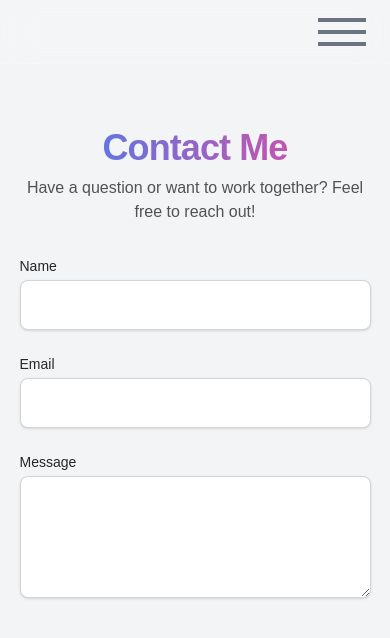
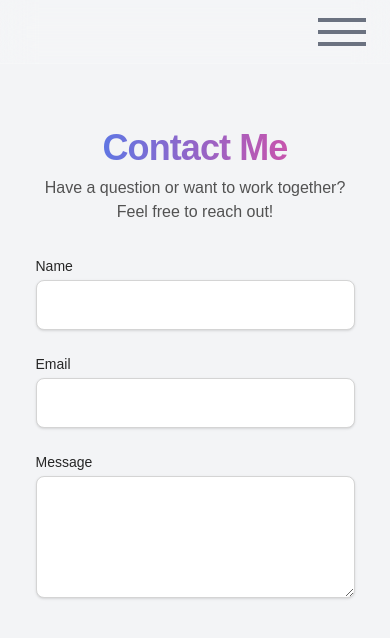
Before and after one commit to hanzfernando/portfolio, a React (Vite) app in the folder frontend/: page /contact in a window 390 px wide. Shown: the top 638 px of the page. Built offline with nearby package versions, Linux system fonts and the light colour scheme.

Commit message:
fix: added a margin top on ProjectShowcase, added padding x on ContactMePage

```diff
--- a/frontend/src/components/ProjectShowcase.jsx
+++ b/frontend/src/components/ProjectShowcase.jsx
@@ -56,7 +56,7 @@ const ProjectShowcase = ({ projects }) => {
   return (
     <>
       {selectedProject ? (
-        <div className="flex flex-col md:flex-row border-t border-border min-h-[70vh]">
+        <div className="flex flex-col md:flex-row border-t border-border min-h-[70vh] mt-8">
           {/* Project List */}
           <div className="w-full md:w-2/5 border-b md:border-b-0 md:border-r border-border p-4">
               <div
--- a/frontend/src/pages/ContactPage.jsx
+++ b/frontend/src/pages/ContactPage.jsx
@@ -43,7 +43,7 @@ const ContactPage = () => {
         initial={{ opacity: 0, y: 30 }}
         animate={{ opacity: 1, y: 0 }}
         transition={{ duration: 0.6 }}
-        className="w-[90%] md:w-[70%] max-w-4xl mx-auto pt-32 pb-20"
+        className="w-[90%] md:w-[70%] max-w-4xl mx-auto pt-32 px-4 pb-20"
       >
         <motion.h1
           initial={{ opacity: 0, y: 15 }}
```
